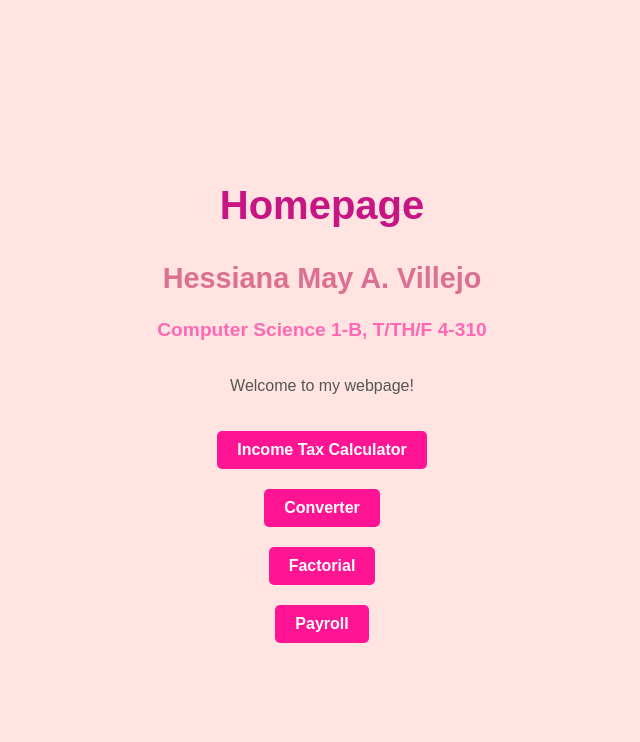
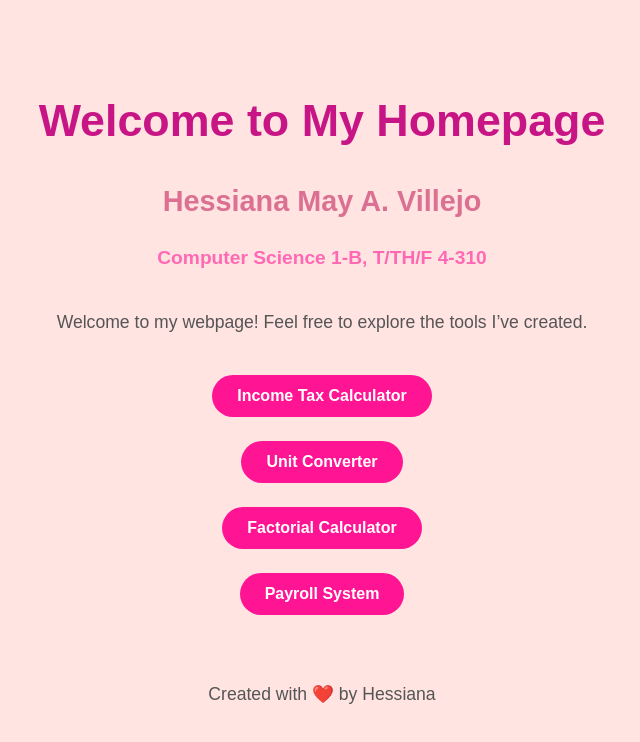
Before and after one commit to HessianaVillejo/HessianaVillejo.github.io-ITC, a plain HTML site: page index.html in a window 1280 px wide. Shown: the whole page, without its empty margins (318-958 px from the left). Drawn offline with Linux system fonts and the light colour scheme.

Commit message:
Update index.html

```diff
--- a/index.html
+++ b/index.html
@@ -21,54 +21,66 @@
 
         h1 {
             color: #c71585;
-            font-size: 2.5rem;
-            margin-bottom: 10px;
+            font-size: 2.8rem;
+            margin-bottom: 15px;
         }
 
         h2 {
             color: #db7093;
             font-size: 1.8rem;
-            margin-bottom: 5px;
+            margin-bottom: 10px;
         }
 
         h3 {
             color: #ff69b4;
             font-size: 1.2rem;
-            margin-bottom: 20px;
+            margin-bottom: 25px;
         }
 
         p {
-            font-size: 1rem;
+            font-size: 1.1rem;
             color: #555;
+            margin-bottom: 30px;
         }
 
         a {
             display: inline-block;
-            margin-top: 20px;
-            padding: 10px 20px;
+            margin: 12px 20px;
+            padding: 12px 25px;
             background-color: #ff1493;
             color: white;
             text-decoration: none;
             font-weight: bold;
-            border-radius: 5px;
-            transition: background-color 0.3s ease, transform 0.2s ease;
+            border-radius: 30px;
+            transition: background-color 0.3s ease, transform 0.2s ease, box-shadow 0.2s ease;
         }
 
         a:hover {
             background-color: #db7093;
             transform: scale(1.05);
+            box-shadow: 0 4px 15px rgba(0, 0, 0, 0.1);
+        }
+
+        footer {
+            margin-top: 40px;
+            color: #db7093;
+            font-size: 0.9rem;
         }
     </style>
 </head>
 <body>
-    <h1>Homepage</h1>
+    <h1>Welcome to My Homepage</h1>
     <h2>Hessiana May A. Villejo</h2>
     <h3>Computer Science 1-B, T/TH/F 4-310</h3>
-    <p>Welcome to my webpage!</p>
+    <p>Welcome to my webpage! Feel free to explore the tools I’ve created.</p>
 
     <a href="taxc.html">Income Tax Calculator</a>
-    <a href="converter.html">Converter</a>
-    <a href="factorial.html">Factorial</a>
-    <a href="payroll.html">Payroll</a>
+    <a href="converter.html">Unit Converter</a>
+    <a href="factorial.html">Factorial Calculator</a>
+    <a href="payroll.html">Payroll System</a>
+
+    <footer>
+        <p>Created with ❤️ by Hessiana</p>
+    </footer>
 </body>
 </html>
```
